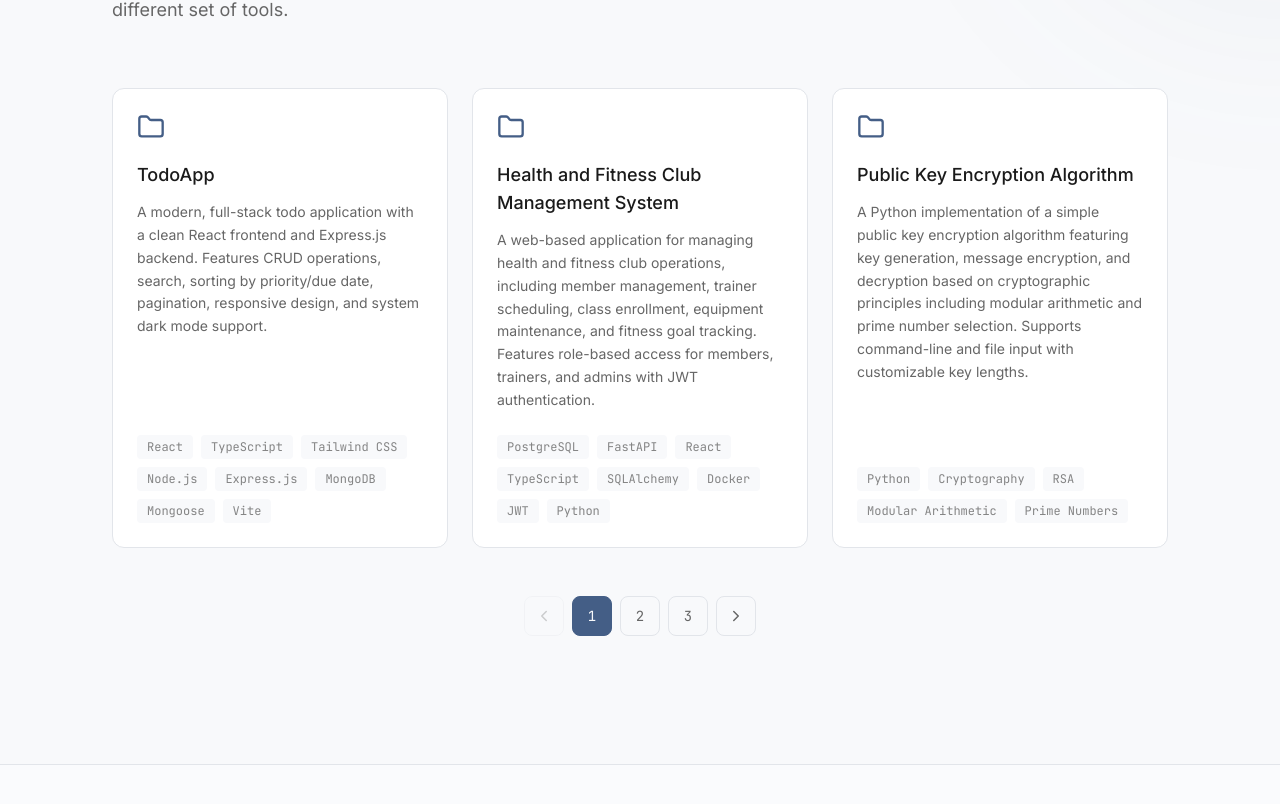
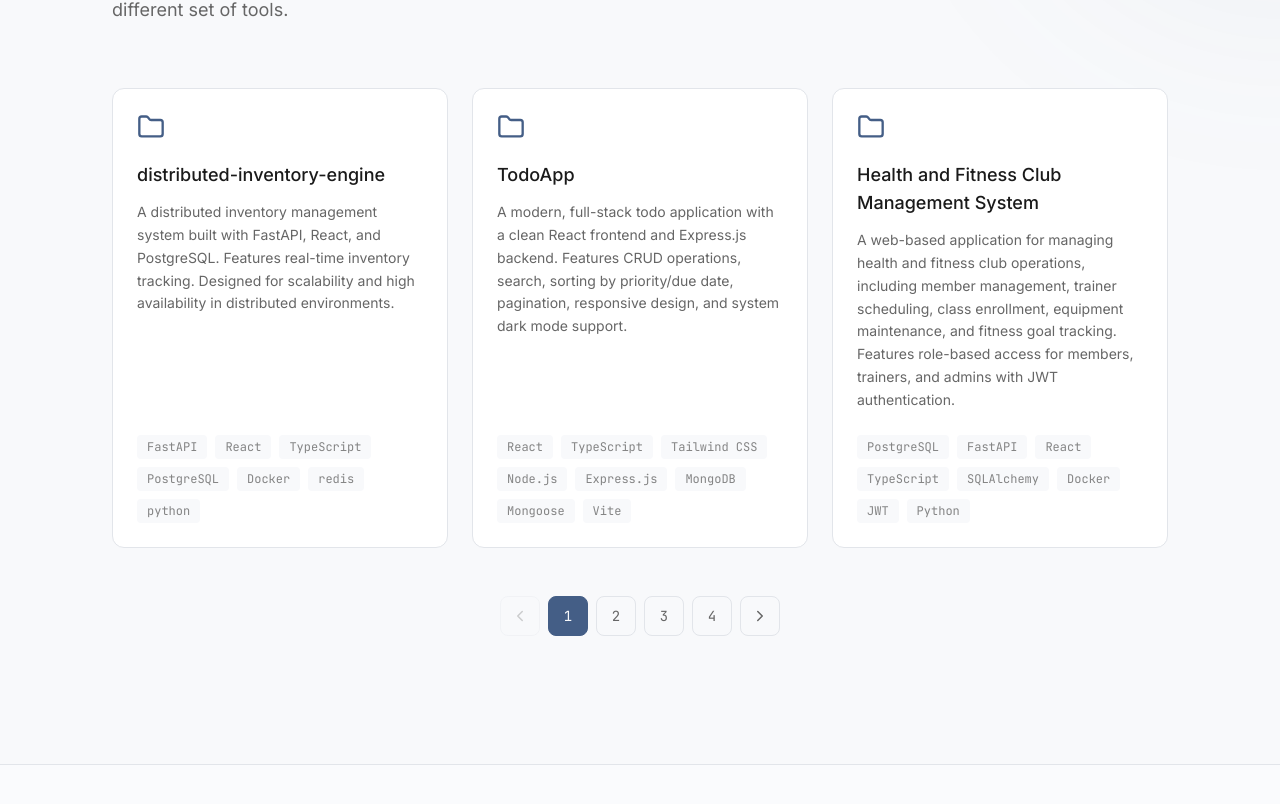
Before and after one commit to oscaroguledo/portfolio, a React (Vite) app: page / in a window 1280 px wide. Shown: the part 2584-3388 px from the top of the page. Built offline with nearby package versions, Linux system fonts and the light colour scheme.

Commit message:
Add distributed inventory project

```diff
--- a/src/components/Projects.tsx
+++ b/src/components/Projects.tsx
@@ -9,6 +9,13 @@ interface Project {
 }
 // Replace these with your actual projects
 const projects: Project[] = [
+{
+  name: 'distributed-inventory-engine',
+  description: 'A distributed inventory management system built with FastAPI, React, and PostgreSQL. Features real-time inventory tracking. Designed for scalability and high availability in distributed environments.',
+  tags: ['FastAPI', 'React', 'TypeScript', 'PostgreSQL', 'Docker', "redis", 'python'],
+  githubUrl: 'https://github.com/oscaroguledo/distributed-inventory-engine',
+
+},
 {
   name: 'TodoApp',
   description: 'A modern, full-stack todo application with a clean React frontend and Express.js backend. Features CRUD operations, search, sorting by priority/due date, pagination, responsive design, and system dark mode support.',
```
